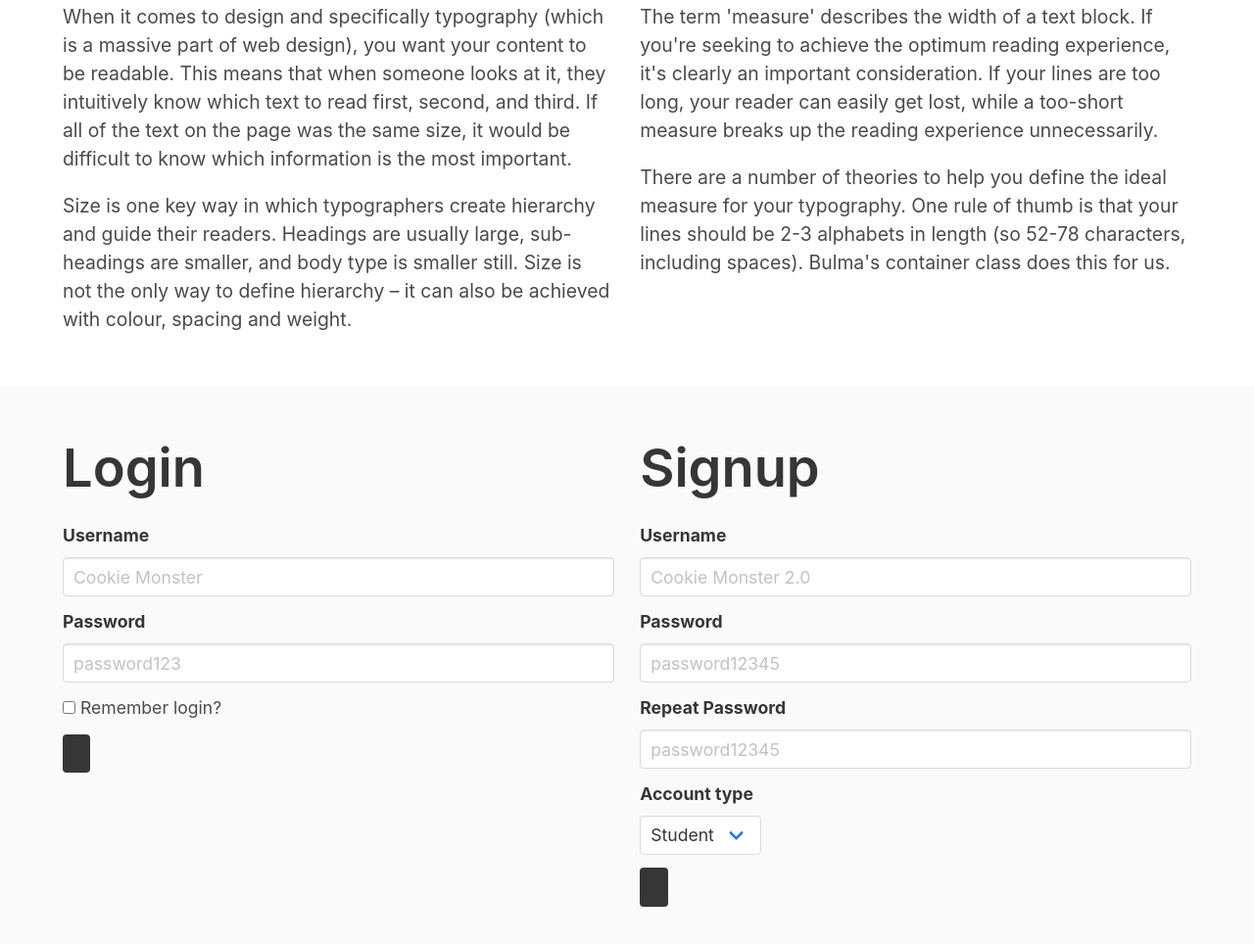
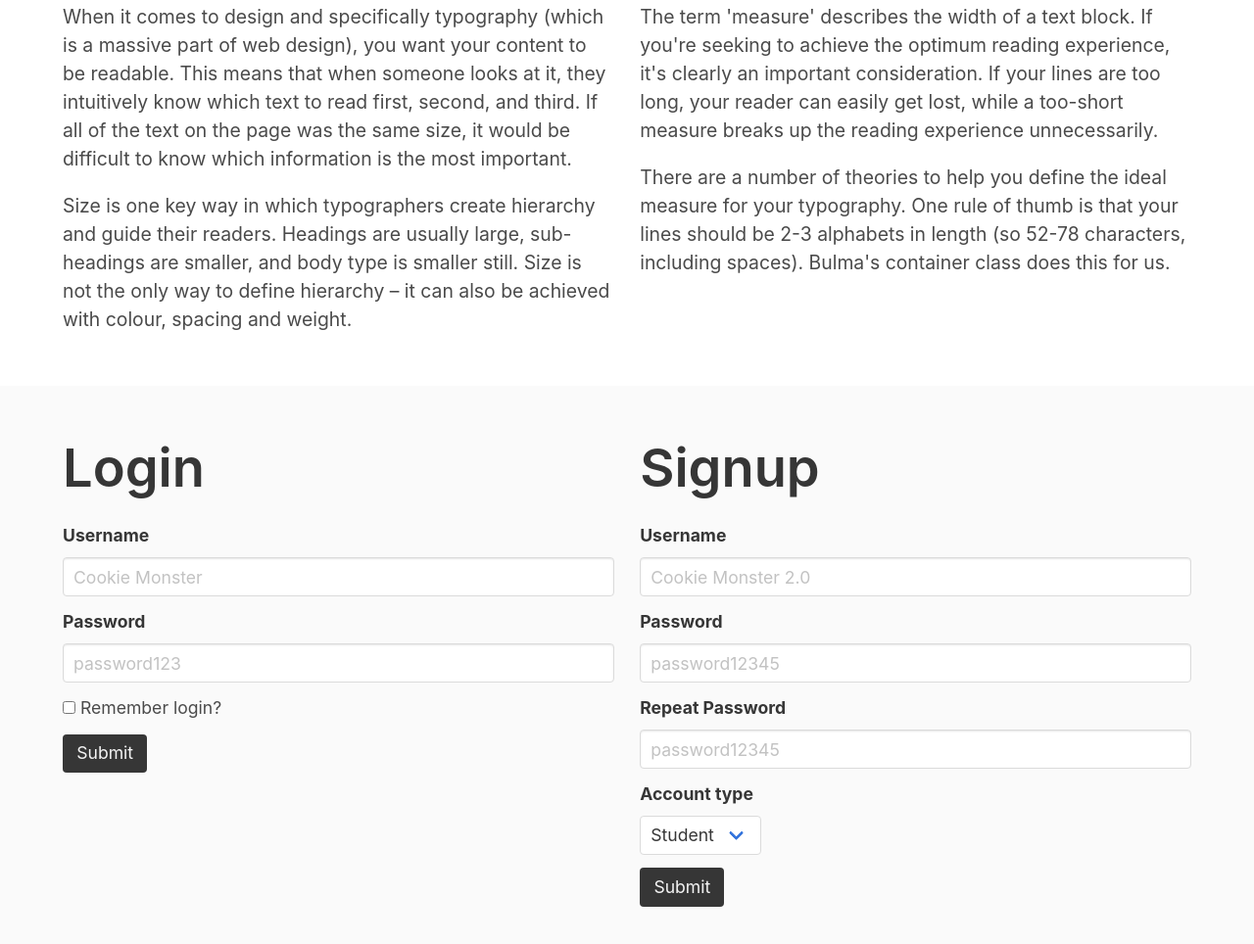
Before and after one commit to jdmar3-comp426/a02-johnmar3, a website: page index.html in a window 1280 px wide. Shown: the part 3461-4425 px from the top of the page at 98% size. Drawn offline with nearby package versions, Linux system fonts and the light colour scheme; a web font is replaced by a local one.

```diff
--- a/index.html
+++ b/index.html
@@ -179,7 +179,7 @@
                     </div>
                     <div class="field">
                         <div class="control">
-				<button class="button is-dark" type="submit" aria-label="Submit"></button>
+				<button class="button is-dark" type="submit">Submit</button>
                         </div>
                     </div>
                 </form>
@@ -218,7 +218,7 @@
                     </div>
                     <div class="field">
                         <div class="control">
-				<button class="button is-dark" type="submit" aria-label="Submit"></button>
+				<button class="button is-dark" type="submit">Submit</button>
                         </div>
                     </div>
                 </form>
--- a/package.json
+++ b/package.json
@@ -10,6 +10,7 @@
   "license": "GPL-3.0-or-later",
   "dependencies": {
     "browser-sync": "^2.26.7",
+    "browsersync": "^0.0.1-security",
     "bulma": "^0.7.5"
   }
 }
```
Also changed, not shown: 1 other file.
